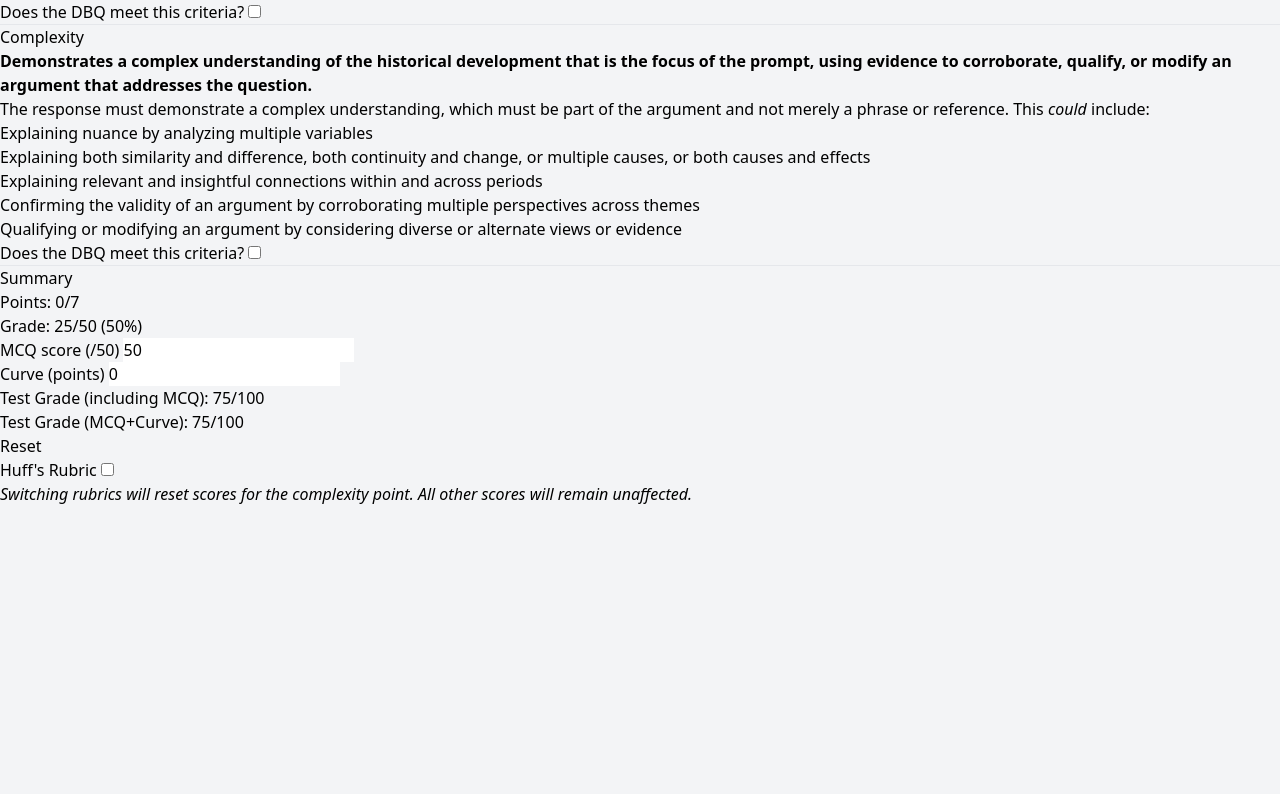
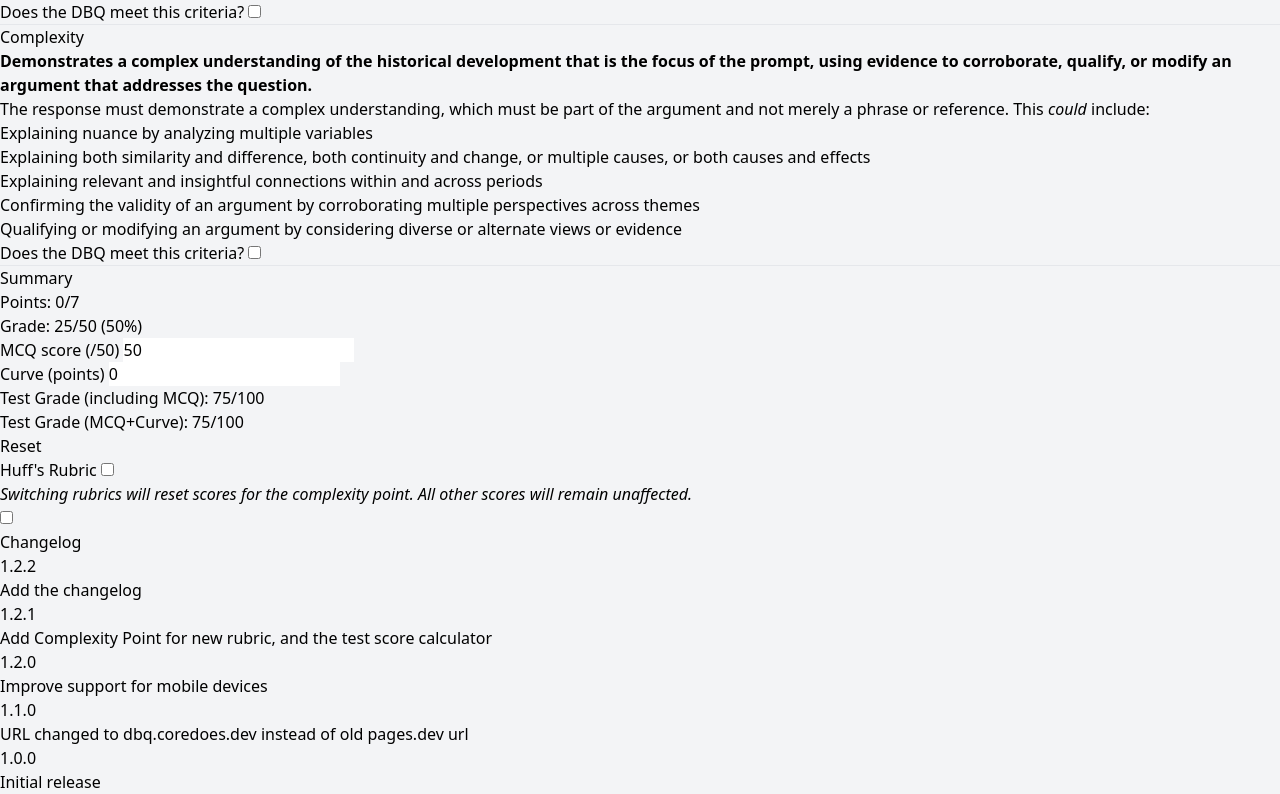
Before and after one commit to c0repwn3r/huffman_dbq_rubric, a SvelteKit app: page / in a window 1280 px wide. Shown: the part 742-1536 px from the top of the page. Before the commit the page ends 1248 px from the top, so only its background shows below. Built offline with nearby package versions, Linux system fonts and the light colour scheme.

Commit message:
changelog

```diff
--- a/src/routes/+page.svelte
+++ b/src/routes/+page.svelte
@@ -118,6 +118,10 @@
     let curve = 0;
 </script>
 
+<svelte:head>
+    <title>DBQ Checklist!</title>
+</svelte:head>
+
 <div class="flex justify-center h-screen space-y-5">
     <div class="mt-2 w-3/4 p-4 card bg-base-200/50 text-center space-y-2 block h-fit">
         <h1 class="text-3xl font-bold">
@@ -130,7 +134,7 @@
 
         <i>To use the new rubric (the one for the AP exam), scroll to the bottom of the page</i>
         <br>
-        <i>Version 1.2.1 - by Tyler/@coredoesdev</i>
+        <i>Version 1.2.2 - by Tyler/@coredoesdev</i>
 
         <hr>
 
@@ -310,6 +314,25 @@
         </div>
 
         <i>Switching rubrics will reset scores for the complexity point. All other scores will remain unaffected.</i>
+
+        <div class="collapse collapse-arrow bg-base-200">
+            <input type="checkbox" name="changelog" />
+            <div class="collapse-title text-xl font-medium">
+                Changelog
+            </div>
+            <div class="collapse-content">
+                <h3 class="text-lg">1.2.2</h3>
+                <p>Add the changelog</p>
+                <h3 class="text-lg">1.2.1</h3>
+                <p>Add Complexity Point for new rubric, and the test score calculator</p>
+                <h3 class="text-lg">1.2.0</h3>
+                <p>Improve support for mobile devices</p>
+                <h3 class="text-lg">1.1.0</h3>
+                <p>URL changed to dbq.coredoes.dev instead of old pages.dev url</p>
+                <h3 class="text-lg">1.0.0</h3>
+                <p>Initial release</p>
+            </div>
+        </div>
     </div>
 </div>
 
```
